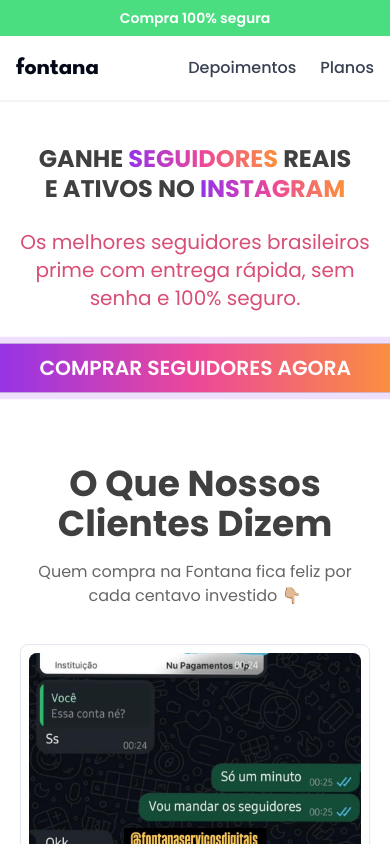
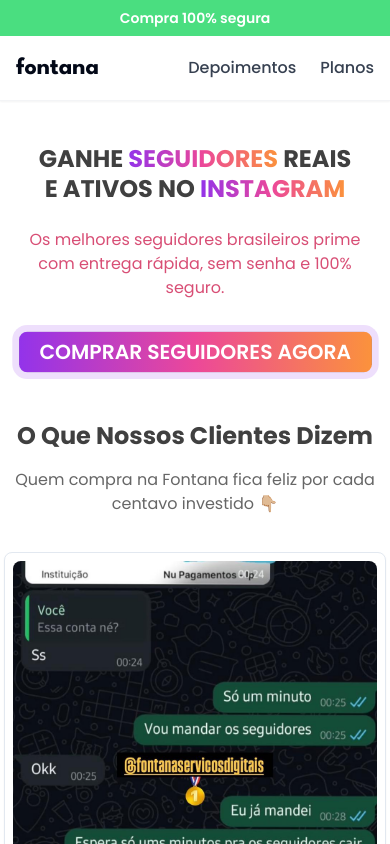
Before and after one commit to Gustavolbarros-jpg/follower-fast-lane, a React (Vite) app: page / in a window 390 px wide. Shown: the top 844 px of the page. Built offline with nearby package versions, Linux system fonts and the light colour scheme.

Commit message:
ajuster in text 4

```diff
--- a/src/pages/Index.tsx
+++ b/src/pages/Index.tsx
@@ -241,20 +241,20 @@ const Index = () => {
             GANHE <span className="bg-gradient-to-r from-purple-600 via-pink-500 to-orange-400 bg-clip-text text-transparent">SEGUIDORES</span> REAIS<br />
             E ATIVOS NO <span className="bg-gradient-to-r from-purple-600 via-pink-500 to-orange-400 bg-clip-text text-transparent">INSTAGRAM</span>
           </h1>
-          <h2 className="text-xl md:text-2xl mb-8 max-w-3xl mx-auto text-center" style={{
+          <h2 className="text-x md:text-2xl mb-8 max-w-3xl mx-auto text-center" style={{
             color: '#d84e75'
           }}>
             Os melhores seguidores brasileiros prime com entrega rápida, sem senha e 100% seguro.
           </h2>
-          <Button onClick={scrollToPlans} className="pulse-main-button bg-gradient-to-r from-purple-600 via-pink-500 to-orange-400 hover:from-purple-700 hover:via-pink-600 hover:to-orange-500 text-white px-12 py-6 text-xl font-semibold rounded-lg transition-all duration-300 border-0">
+          <Button onClick={scrollToPlans} className="pulse-main-button bg-gradient-to-r from-purple-600 via-pink-500 to-orange-400 hover:from-purple-700 hover:via-pink-600 hover:to-orange-500 text-white px-5 py-4 text-xl font-semibold rounded-lg transition-all duration-300 border-0">
             COMPRAR SEGUIDORES AGORA
           </Button>
         </div>
       </section>
 
-      <section id="depoimentos" className="bg-white py-6 px-4">
+      <section id="depoimentos" className="bg-white py-0px-2">
         <div className="max-w-6xl mx-auto">
-          <h2 className="text-4xl font-bold text-center mb-4 text-neutral-700">O Que Nossos Clientes Dizem</h2>
+          <h2 className="text-2xl font-bold text-center mb-4 text-neutral-700">O Que Nossos Clientes Dizem</h2>
           <p className="text-center text-[#666666] mb-8">Quem compra na Fontana fica feliz por cada centavo investido 👇🏼</p>
 
           <div className="mb-8">
@@ -415,7 +415,7 @@ const Index = () => {
         </div>
       </section>
 
-      <section className="bg-white py-12">
+      <section className="bg-white py-0">
         <img
           src="/logosite.png" // Lembre-se de trocar "sua-foto.jpeg" pelo nome real do seu arquivo
           alt="Descrição da sua imagem aqui"
@@ -423,7 +423,7 @@ const Index = () => {
         />
       </section>
 
-      <section className="bg-[#f3f4f6] py-6 px-4">
+      <section className="bg-[#f3f4f6] py-4 px-2">
         <div className="max-w-4xl mx-auto">
           <h2 className="text-4xl font-bold text-center mb-8 text-zinc-700">Perguntas Frequentes</h2>
           <Accordion type="single" collapsible className="space-y-4">
```
